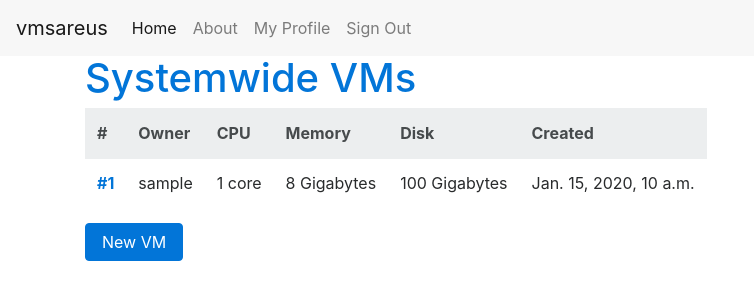
After one commit to greendavegreen/vmsareus, a Django app: page /leases/ in a window 1280 px wide. The commit adds this page. Shown: the top 300 px of the page, without its empty margins (0-754 px from the left). Run offline with Django 3.2, Linux system fonts and the light colour scheme; a user stored in the database is signed in; tables that the repository leaves empty hold one stand-in row (values such as "Sample post"); some libraries are stand-ins or nearby versions.

Commit message:
vm creation, edit, list with distince views for admin and regular users.  home is now routed to the leases list page.

```diff
--- a/config/urls.py
+++ b/config/urls.py
@@ -2,11 +2,13 @@ from django.conf import settings
 from django.conf.urls import include, url
 from django.conf.urls.static import static
 from django.contrib import admin
+from django.http.response import HttpResponseRedirect
 from django.views.generic import TemplateView
 from django.views import defaults as default_views
 
 urlpatterns = [
-    url(r'^$', TemplateView.as_view(template_name='pages/home.html'), name='home'),
+    url(r'^$', lambda r: HttpResponseRedirect('leases/'), name='home'),
+    # url(r'^$', TemplateView.as_view(template_name='pages/home.html'), name='home'),
     url(r'^about/$', TemplateView.as_view(template_name='pages/about.html'), name='about'),
 
     # Django Admin, use {% url 'admin:index' %}
@@ -17,7 +19,7 @@ urlpatterns = [
     url(r'^accounts/', include('allauth.urls')),
 
     # Your stuff: custom urls includes go here
-
+    url(r'^leases/', include('vmsareus.vmleases.urls', namespace='leases'))
 
 ] + static(settings.MEDIA_URL, document_root=settings.MEDIA_ROOT)
 
--- a/vmsareus/static/css/project.css
+++ b/vmsareus/static/css/project.css
@@ -1,38 +1,30 @@
-/* These styles are generated from project.scss. */
-
 .alert-debug {
-  color: black;
-  background-color: white;
+  background-color: #fff;
   border-color: #d6e9c6;
-}
+  color: #000; }
 
 .alert-error {
-  color: #b94a48;
   background-color: #f2dede;
   border-color: #eed3d7;
-}
+  color: #b94a48; }
 
-/* This is a fix for the bootstrap4 alpha release */
+.navbar {
+  border-radius: 0px; }
+
 @media (max-width: 47.9em) {
   .navbar-nav .nav-item {
+    display: inline-block;
     float: none;
-    width: 100%;
-    display: inline-block;
-  }
+    width: 100%; }
+  .navbar-nav .nav-item + .nav-item {
+    margin-left: 0; }
+  .nav.navbar-nav.pull-xs-right {
+    float: none !important; } }
 
-  .navbar-nav .nav-item + .nav-item {
-    margin-left: 0;
-  }
+[hidden][style="display: block;"] {
+  display: block !important; }
 
-  .nav.navbar-nav.pull-xs-right {
-    float: none !important;
-  }
-}
-
-/* Display django-debug-toolbar.
-   See https://github.com/django-debug-toolbar/django-debug-toolbar/issues/742
-   and https://github.com/pydanny/cookiecutter-django/issues/317
-*/
-[hidden][style="display: block;"] {
-  display: block !important;
-}
+.spacer {
+  margin: 0;
+  padding: 0;
+  height: 50px; }
--- a/vmsareus/static/sass/project.scss
+++ b/vmsareus/static/sass/project.scss
@@ -73,3 +73,5 @@ $red: #b94a48;
 [hidden][style="display: block;"] {
   display: block !important;
 }
+
+.spacer { margin:0; padding:0; height:50px; }
--- /dev/null
+++ b/vmsareus/vmleases/templates/leases/vm_list.html
@@ -0,0 +1,45 @@
+{% extends "base.html" %}
+{% block title %}Vms{% endblock %}
+
+
+author = models.ForeignKey('users.User', on_delete=models.CASCADE)
+    core_count = models.IntegerField(choices=CORES)
+    memory_size = models.IntegerField(choices=MEMORIES)
+    disk_size = models.IntegerField(choices=DISKS)
+
+
+{% block content %}
+<div class="row">
+    <div class="col-sm-12">
+        <h1><a href="{% url 'leases:vm_list' %}">{% if user.is_superuser %}Systemwide{% endif %} VMs</a></h1>
+        <table class="table table-responsive table-hover">
+            <thead class="thead-default">
+                <tr>
+                    <th>#</th>
+                    {% if user.is_superuser %}<th>Owner</th>{%  endif %}
+                    <th>CPU</th>
+                    <th>Memory</th>
+                    <th>Disk</th>
+                    <th>Created</th>
+                </tr>
+            </thead>
+            <tbody>
+                {% for vm in vms %}
+                <tr onclick='window.document.location="{% url 'leases:vm_detail' pk=vm.pk %}";'>
+                    <th scope="row"><a href="{% url 'leases:vm_detail' pk=vm.pk %}">#{{ vm.pk }}</a></th>
+                    {% if user.is_superuser %}<td>{{ vm.author }}</td>{%  endif %}
+                    <td>{{ vm.get_core_count_display }}</td>
+                    <td>{{ vm.get_memory_size_display }}</td>
+                    <td>{{ vm.get_disk_size_display }}</td>
+                    <td>{{ vm.created_date }}</td>
+                </tr>
+                {% endfor %}
+            </tbody>
+        </table>
+    </div>
+
+</div>
+            <div>
+                <a class="btn btn-primary" href={% url 'leases:vm_new' %} role="button">New VM</a>
+            </div>
+{% endblock content %}
--- /dev/null
+++ b/vmsareus/vmleases/urls.py
@@ -0,0 +1,10 @@
+from django.conf.urls import url
+
+from . import views
+
+urlpatterns = [
+    url(r'^$', views.vm_list, name='vm_list'),
+    url(r'^vm/(?P<pk>\d+)/$', views.vm_detail, name='vm_detail'),
+    url(r'^vm/new/$', views.vm_new, name='vm_new'),
+    url(r'^vm/(?P<pk>\d+)/edit/$', views.vm_edit, name='vm_edit'),
+]
--- a/vmsareus/vmleases/views.py
+++ b/vmsareus/vmleases/views.py
@@ -1,3 +1,53 @@
-from django.shortcuts import render
+from django.contrib.auth.decorators import login_required
+from django.shortcuts import get_object_or_404, render, redirect
+
+from vmsareus.vmleases.forms import VmForm
+from .models import Vm
+
 
 # Create your views here.
+
+
+@login_required
+def vm_list(request):
+
+    if request.user.is_superuser:
+        vms = Vm.objects.all
+    else:
+        vms = Vm.objects.filter(author=request.user)
+
+    return render(request, 'leases/vm_list.html', {'vms': vms})
+
+
+@login_required
+def vm_detail(request, pk):
+    vm = get_object_or_404(Vm, pk=pk)
+    return render(request, 'leases/vm_detail.html', {'vm': vm})
+
+
+@login_required
+def vm_new(request):
+    if request.method == "POST":
+        form = VmForm(request.POST)
+        if form.is_valid():
+            vm = form.save(commit=False)
+            vm.author = request.user
+            vm.save()
+            return redirect('leases:vm_detail', pk=vm.pk)
+    else:
+        form = VmForm()
+    return render(request, 'leases/vm_edit.html', {'form': form})
+
+@login_required
+def vm_edit(request, pk):
+    vm = get_object_or_404(Vm, pk=pk)
+    if request.method == "POST":
+        form = VmForm(request.POST, instance=vm)
+        if form.is_valid():
+            vm = form.save(commit=False)
+            vm.author = request.user
+            vm.save()
+            return redirect('leases:vm_detail', pk=vm.pk)
+    else:
+        form = VmForm(instance=vm)
+    return render(request, 'leases/vm_edit.html', {'form': form})
```
Also changed, not shown: vmsareus/templates/pages/about.html (+7 -0 lines), vmsareus/vmleases/forms.py (added, +9 -0 lines), vmsareus/vmleases/templates/leases/vm_detail.html (added, +33 -0 lines), vmsareus/vmleases/templates/leases/vm_edit.html (added, +9 -0 lines).
